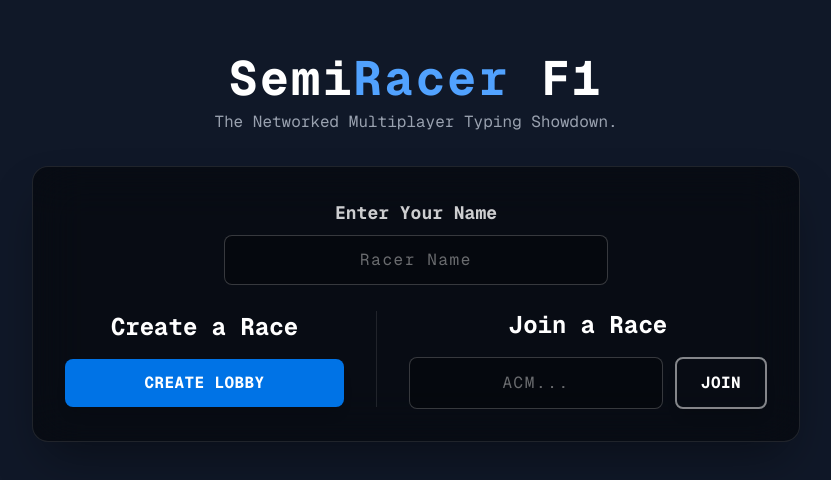
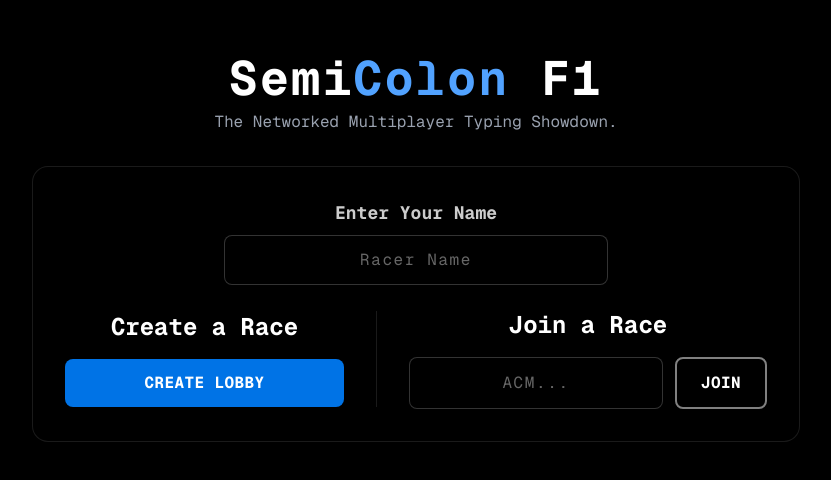
Before and after one commit to MPSTME-ACM/f1-semicolon, a Next.js app: page / in a window 1280 px wide. Shown: the part 152-632 px from the top of the page, without its empty margins (224-1055 px from the left). Built offline with nearby package versions, Linux system fonts and the light colour scheme; no server answers.

Commit message:
update ui

```diff
--- a/src/app/components/GamePage.tsx
+++ b/src/app/components/GamePage.tsx
@@ -100,7 +100,7 @@ function ClientTypingArea({ lobbyData, me, socket }: ClientTypingAreaProps) {
                     50% { color: #34d399; }
                 }
             `}</style>
-            <h3 className="font-bold text-2xl text-cyan-400 mb-4 text-center">Go, {me?.name}!</h3>
+            <h3 className="font-bold text-2xl text-blue-400 mb-4 text-center">Go, {me?.name}!</h3>
 
             <div
                 className="relative text-2xl bg-gray-900 p-6 rounded-md mb-4 whitespace-pre-wrap select-none font-mono leading-relaxed tracking-wider cursor-text"
@@ -144,11 +144,11 @@ function ClientTypingArea({ lobbyData, me, socket }: ClientTypingAreaProps) {
                 </div>
                 <div>
                     <p className="text-gray-400 text-sm">Accuracy</p>
-                    <p className="text-2xl font-bold text-green-400">{(me?.accuracy || 100).toFixed(1)}%</p>
+                    <p className="text-2xl font-bold text-blue-500">{(me?.accuracy || 100).toFixed(1)}%</p>
                 </div>
                  <div>
                     <p className="text-gray-400 text-sm">Progress</p>
-                    <p className="text-2xl font-bold text-yellow-400">{(me?.progress || 0).toFixed(0)}%</p>
+                    <p className="text-2xl font-bold text-blue-400">{(me?.progress || 0).toFixed(0)}%</p>
                 </div>
             </div>
             {me?.progress >= 100 && <p className="text-green-400 font-bold text-center mt-4">You finished! Waiting for others...</p>}
--- a/src/app/page.tsx
+++ b/src/app/page.tsx
@@ -125,10 +125,10 @@ export default function App() {
     };
 
     return (
-        <div className="bg-gray-900 text-white min-h-screen font-mono flex flex-col items-center justify-center p-4">
+        <div className="bg-black text-white min-h-screen font-mono flex flex-col items-center justify-center p-4">
             <div className="w-full max-w-6xl mx-auto">
                 <header className="w-full text-center mb-8">
-                    <h1 className="text-5xl font-bold text-white tracking-wider">Semi<span className="text-blue-400">Racer</span> F1</h1>
+                    <h1 className="text-5xl font-bold text-white tracking-wider">Semi<span className="text-blue-400">Colon</span> F1</h1>
                     <p className="text-gray-400 mt-2">The Networked Multiplayer Typing Showdown.</p>
                 </header>
                 <main className="w-full">
```
